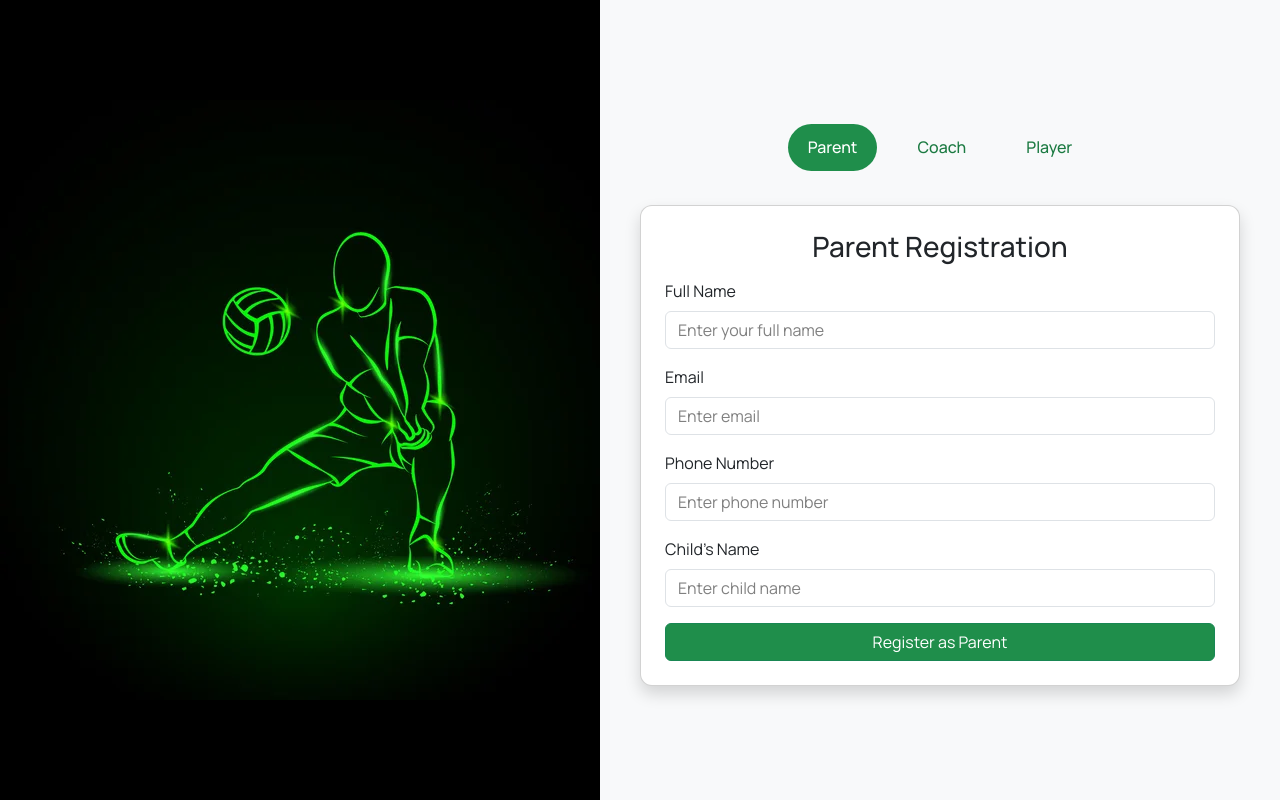
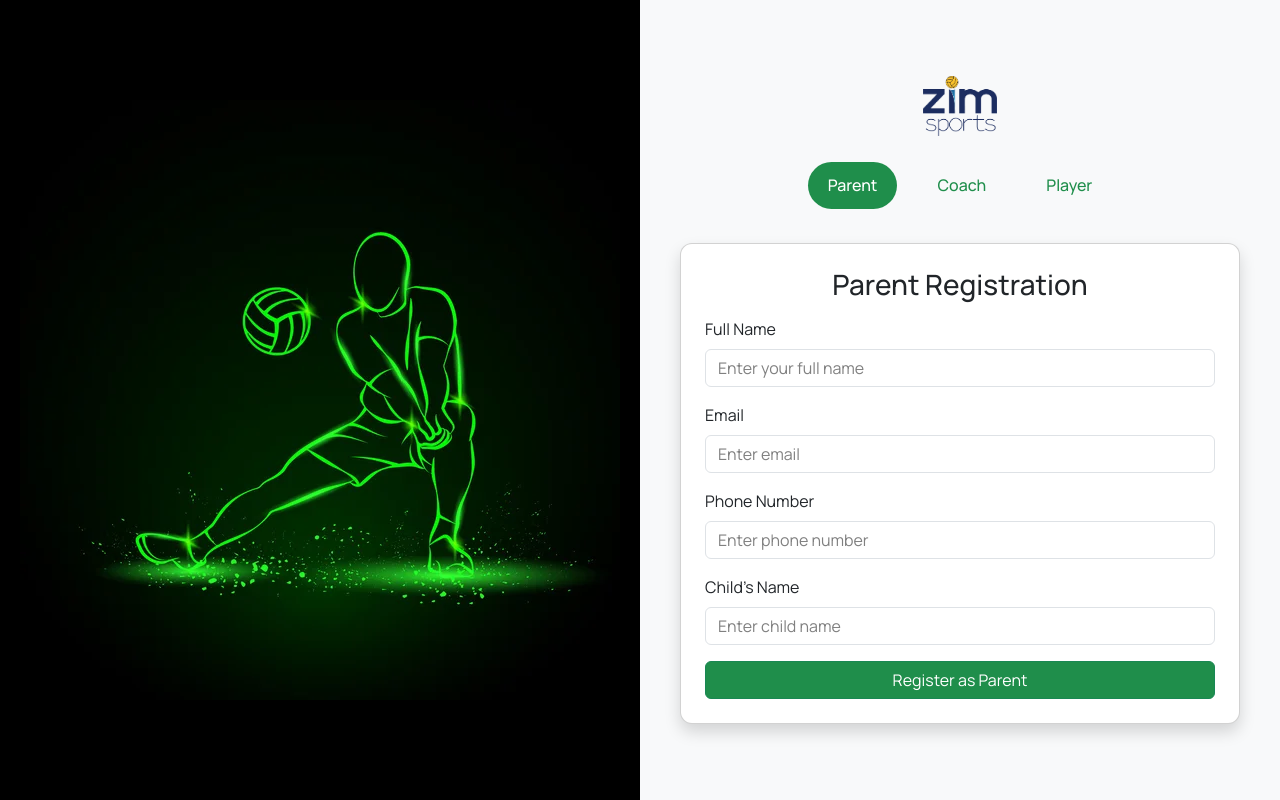
Before and after one commit to Zeeshanprojects/ZimSportsWebsite, a React (Vite) app in the folder zimsports/: page /Signup in a window 1280 px wide. Built offline with nearby package versions, Linux system fonts and the light colour scheme; the HTML template or start-up script is replaced by a standard one.

Commit message:
codeupdated

```diff
--- a/zimsports/src/Pages/Login.jsx
+++ b/zimsports/src/Pages/Login.jsx
@@ -5,8 +5,18 @@ import { Link } from "react-router-dom";
 
 export default function Login() {
   return (
-    <div className="login-container">
-      <div className="login-box shadow p-4 rounded-4 bg-white">
+    <div className="container-fluid login-wrapper">
+      <div className="row min-vh-100">
+        {/* Left Side Image */}
+        <div className="col-lg-6 col-md-5 col-sm-12 signup-left d-flex flex-column align-items-center justify-content-center text-center">
+
+  <img src={Image.accountpage} alt="image" className="logo-size img-fluid" />
+</div>
+
+
+        {/* Right Side Form */}
+        <div className="col-lg-6 col-md-7 col-sm-12 login-right d-flex align-items-center justify-content-center">
+          <div className="login-box shadow p-4 rounded-4 bg-white w-100" style={{ maxWidth: "400px" }}>
             <div className="loginpage-logo-container">
               <Link to="/">
                 <img
@@ -14,9 +24,10 @@ export default function Login() {
                   alt="logo"
                   className="loginpage-logo"
                   height={60}
-          /></Link>
+                />
+              </Link>
+            </div>
 
-        </div>
             <h3 className="fw-bold text-center mb-2">Sign In</h3>
             <p className="text-muted text-center mb-4">
               Access your Zim Sports account
@@ -52,5 +63,7 @@ export default function Login() {
             </form>
           </div>
         </div>
+      </div>
+    </div>
   );
 }
--- a/zimsports/src/Pages/Signup.jsx
+++ b/zimsports/src/Pages/Signup.jsx
@@ -1,19 +1,33 @@
 import { useState } from "react";
 import "../assets/CSS/Signup.css";
+import { Link } from "react-router-dom";
 import Image from "../assets/Images/image";
 
 export default function Signup() {
   const [activeTab, setActiveTab] = useState("parent");
 
   return (
-    <div className="signup-container">
-      {/* Left Side */}
-      <div className="signup-left d-flex align-items-center justify-content-center">
-        <img src={Image.accountpage} alt="image" className="logo-size" />
+    <div className="container-fluid signup-container">
+      <div className="row h-100">
+
+     <div className="col-lg-6 col-md-5 col-sm-12 signup-left d-flex flex-column align-items-center justify-content-center text-center">
+
+  <img src={Image.accountpage} alt="image" className=" img-fluid" />
 </div>
 
+
         {/* Right Side */}
-      <div className="signup-right d-flex flex-column justify-content-center">
+        <div className="col-lg-6 col-md-7 col-sm-12 signup-right d-flex flex-column justify-content-center ">
+           <div className="loginpage-logo-container">
+          <Link to="/">
+           <img
+            src={Image.loginpagelogo}
+            alt="logo"
+            className="loginpage-logo"
+            height={60}
+          /></Link>
+
+        </div>
           {/* Tabs */}
           <ul className="nav nav-pills justify-content-center mb-4">
             <li className="nav-item">
@@ -43,7 +57,7 @@ export default function Signup() {
           </ul>
 
           {/* Forms */}
-        <div className="card shadow p-4 mx-auto" style={{ maxWidth: "600px", width: "100%" }}>
+          <div className="card shadow p-4 mx-auto w-100" style={{ maxWidth: "600px" }}>
             {activeTab === "parent" && (
               <form>
                 <h3 className="mb-3 text-center">Parent Registration</h3>
@@ -120,7 +134,6 @@ export default function Signup() {
                     <option>Beach Volleyball</option>
                   </select>
                 </div>
-
                 <button type="submit" className="btn btn-warning w-100">
                   Register as Player
                 </button>
@@ -129,5 +142,6 @@ export default function Signup() {
           </div>
         </div>
       </div>
+    </div>
   );
 }
--- a/zimsports/src/assets/CSS/Login.css
+++ b/zimsports/src/assets/CSS/Login.css
@@ -1,10 +1,24 @@
-.login-container {
-  display: flex;
-  justify-content: center;   /* vertical center */
-  align-items: center;       /* horizontal center */
- height: 100vh !important;       /* remove scroll */
+/* Wrapper */
+.login-wrapper {
+  overflow: hidden;
 }
 
+/* Left side */
+.login-left {
+  background-color: #1F8E4B; /* Green background */
+  color: #fff;
+  text-align: center;
+  padding: 2rem;
+}
+
+
+/* Right side */
+.login-right {
+  background-color: #f8f9fa;
+  padding: 2rem;
+}
+
+/* Box */
 .login-box {
   width: 100%;
   max-width: 400px;
@@ -13,12 +27,14 @@
   padding: 20px;
 }
 
-
+/* Logo */
 .loginpage-logo-container {
   display: flex;
   justify-content: center;
   margin-bottom: 1rem;
 }
-form input::placeholder{
+
+/* Input placeholder */
+form input::placeholder {
   color: gray !important;
 }
--- a/zimsports/src/assets/CSS/Signup.css
+++ b/zimsports/src/assets/CSS/Signup.css
@@ -1,36 +1,50 @@
-/* Full container with two columns */
 .signup-container {
-  display: flex;
   height: 100vh;
-  width: 100%;
 }
 
-/* Left side */
 .signup-left {
-  flex: 1;
-  background-color:black !important ;
+  background-color: black !important;
 }
 
-
-
-/* Right side */
 .signup-right {
-  flex: 1;
   padding: 40px;
-  background-color: #f8f9fa; /* light gray */
+  background-color: #f8f9fa;
   overflow-y: auto;
 }
-
+.logo-size{
+  object-fit: cover !important;
+}
 .card {
   border-radius: 12px;
 }
 
+/* Reset Bootstrap defaults */
 .nav-pills .nav-link {
   border-radius: 30px;
   font-weight: 500;
   padding: 10px 20px;
+  color: #1F8E4B !important;   /* Always green text */
+  background: transparent;
+  border: none;
+  outline: none !important;
+  box-shadow: none !important;
+  text-decoration: none !important;
 }
 
+/* Hover & Focus */
+.nav-pills .nav-link:hover,
+.nav-pills .nav-link:focus,
+.nav-pills .nav-link:active {
+  color: #1F8E4B !important;     /* Stay green */
+  background: rgba(31, 142, 75, 0.1); /* light green bg */
+  text-decoration: none !important;   /* remove underline */
+  outline: none !important;
+  box-shadow: none !important;
+}
+
+/* Active (selected tab) */
 .nav-pills .nav-link.active {
-  background-color: #1F8E4B !important;
+  color: #fff !important;             /* white text */
+  background-color: #1F8E4B !important; /* green bg */
+  text-decoration: none !important;
 }
```
Also changed, not shown: zimsports/src/assets/Images/bg-image2.png (added). Lines whose indentation alone changed are shown as unchanged.
